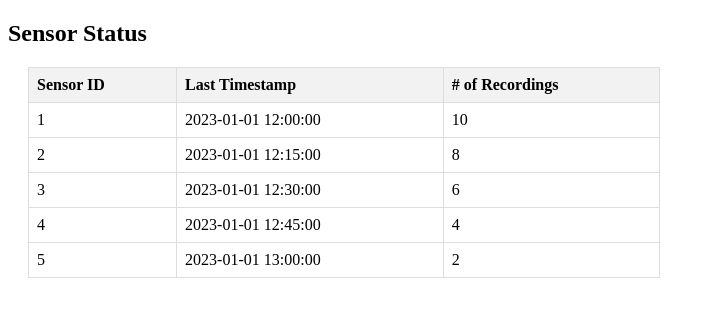
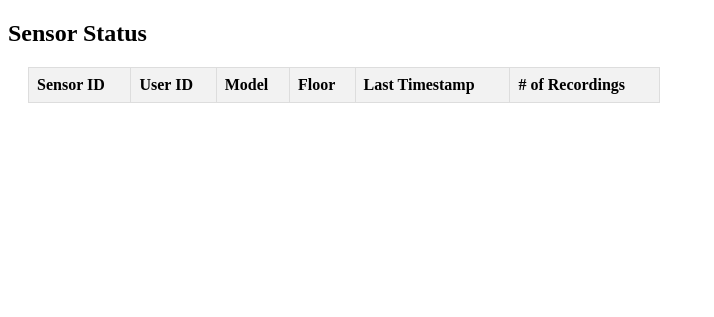
Before and after one commit to Capstone-Gait-Keepers/capstone, a Flask app: page /status in a window 1280 px wide. Shown: the top 317 px of the page, without its empty margins (0-714 px from the left). Run offline with Flask 3, Linux system fonts and the light colour scheme; lists and menus that the app fills with data are empty.

Commit message:
Modified status.html

```diff
--- a/backend/app.py
+++ b/backend/app.py
@@ -4,12 +4,14 @@ from dotenv import load_dotenv
 from flask import Flask, jsonify, request, render_template
 from flask_sqlalchemy import SQLAlchemy
 from sqlalchemy import create_engine
+from sqlalchemy.orm import sessionmaker
 from http import HTTPStatus
 from flask_basicauth import BasicAuth
 
 # .env
 load_dotenv()
 
+# init
 db = SQLAlchemy()
 
 app = Flask(__name__)
@@ -18,20 +20,21 @@ app = Flask(__name__)
 url = os.getenv("DATABSE_URL")
 prodpass = os.getenv("PRODPASS")
 prodhost = os.getenv("PRODHOST")
-
 SQLALCHEMY_DATABASE_URI = f"postgresql://postgres:{prodpass}@{prodhost}:5432/postgres"
 #print(SQLALCHEMY_DATABASE_URI)
-
 app.config["SQLALCHEMY_DATABASE_URI"] = SQLALCHEMY_DATABASE_URI
 app.config['SQLALCHEMY_TRACK_MODIFICATIONS'] = False
 
-engine = create_engine(SQLALCHEMY_DATABASE_URI, pool_pre_ping=True)
+engine = create_engine(SQLALCHEMY_DATABASE_URI)
+connection = engine.connect()
+Session = sessionmaker(bind=engine)
+session = Session()
+
 
 db.init_app(app)
 
-
-
 # BasicAuth configuration
+# for documentation page
 app.config['BASIC_AUTH_USERNAME'] = os.getenv("DOC_USER")
 app.config['BASIC_AUTH_PASSWORD'] = os.getenv("DOC_PASS")
 basic_auth = BasicAuth(app)
@@ -154,28 +157,6 @@ def process_json2_withdb():
        error_message = f"Error processing request: {str(e)}"
        return jsonify({'error': error_message}), HTTPStatus.BAD_REQUEST
 
-# NO LONGER BEING USED I THINK, commented out for now while I confirm
-# curl --header "Content-Type: application/json" --request POST --data '{"sensorid": "111", "sampling": 100, "floor": "cork", "user": "daniel"}' https://capstone-backend-f6qu.onrender.com/api/sensor_metadata
-# @app.route('/api/sensor_metadata', methods=['POST'])
-# def add_data():
-#     data = request.get_json()
-
-#     try:
-#         new_data = Sensors(
-#             _id=int(data['sensorid']),
-#             sampling=data['sampling'],
-#             floor=data['floor'],
-#             user=data['user']
-#         )
-
-#         db.session.add(new_data)
-#         db.session.commit()
-
-#         return jsonify({"message": "Data added successfully"}), HTTPStatus.CREATED
-
-#     except Exception as e:
-#         db.session.rollback()
-#         return jsonify({"error": str(e)}), HTTPStatus.BAD_REQUEST
 
 # TO DO: curl
 @app.route('/api/send_recording', methods=['POST'])
@@ -237,14 +218,17 @@ def generate_unique_id():
     unique_id = timestamp % 1000000 #id will be 6 digits long
     return unique_id
 
+def query_sensors():
+    query = session.query(NewSensor).all()
+    ids = [result._id for result in query]
+    #print(ids)
+    return ids
 
 # Hello World (Daniel)
 @app.route('/')
 def hello_world():
     return render_template('hello.html')
 
-
-# auto documentation
 # protected by username and password
 @app.route('/documentation')
 @basic_auth.required
@@ -254,20 +238,31 @@ def documentation():
 # shows status of each sensor
 @app.route('/status')
 def sensor_page():
-    sensors = [
-        {'id': 1, 'last_timestamp': '2023-01-01 12:00:00', 'num_recordings': 10},
-        {'id': 2, 'last_timestamp': '2023-01-01 12:15:00', 'num_recordings': 8},
-        {'id': 3, 'last_timestamp': '2023-01-01 12:30:00', 'num_recordings': 6},
-        {'id': 4, 'last_timestamp': '2023-01-01 12:45:00', 'num_recordings': 4},
-        {'id': 5, 'last_timestamp': '2023-01-01 13:00:00', 'num_recordings': 2},
-    ]
+    sensors_query = session.query(NewSensor).all()
+
+    print("HELLLOO I DONT BELIEVE YOU JULIA (WELL, NOT CONFIDENT)")
+
+    sensors = [{'id': new_sensor._id, 'userid': new_sensor.userid, 'model': new_sensor.model, 'floor': new_sensor.floor, 'last_timestamp': '2023-01-01 12:00:00', 'num_recordings': 10} for new_sensor in sensors_query]
+    sensor_ids = [sensor._id for sensor in sensors_query]
+
+    #sensors_query = session.query(Recordings).where(f"sensor_id in {sensor_ids}")
+
+    # sensors = [
+    #     {'id': 1, 'userid': 1, 'last_timestamp': '2023-01-01 12:00:00', 'num_recordings': 10},
+    #     {'id': 2, 'last_timestamp': '2023-01-01 12:15:00', 'num_recordings': 8},
+    #     {'id': 3, 'last_timestamp': '2023-01-01 12:30:00', 'num_recordings': 6},
+    #     {'id': 4, 'last_timestamp': '2023-01-01 12:45:00', 'num_recordings': 4},
+    #     {'id': 5, 'last_timestamp': '2023-01-01 13:00:00', 'num_recordings': 2},
+    # ]
 
     return render_template('status.html', sensors=sensors)
 
 
 if __name__ == '__main__':
     with app.app_context():
-        print("YAY")
+        #print("YAY")
         db.create_all()
+        print("Here's the query!")
+        print(query_sensors())
         #db.drop_all() #deletes all existing tables
     app.run(debug=True)
--- a/backend/templates/status.html
+++ b/backend/templates/status.html
@@ -30,12 +30,18 @@
     <table>
         <tr>
             <th>Sensor ID</th>
+            <th>User ID</th>
+            <th>Model</th>
+            <th>Floor</th>
             <th>Last Timestamp</th>
             <th># of Recordings</th>
         </tr>
         {% for sensor in sensors %}
             <tr>
                 <td>{{ sensor.id }}</td>
+                <td>{{ sensor.userid }}</td>
+                <td>{{ sensor.model }}</td>
+                <td>{{ sensor.floor }}</td>
                 <td>{{ sensor.last_timestamp }}</td>
                 <td>{{ sensor.num_recordings }}</td>
             </tr>
```
